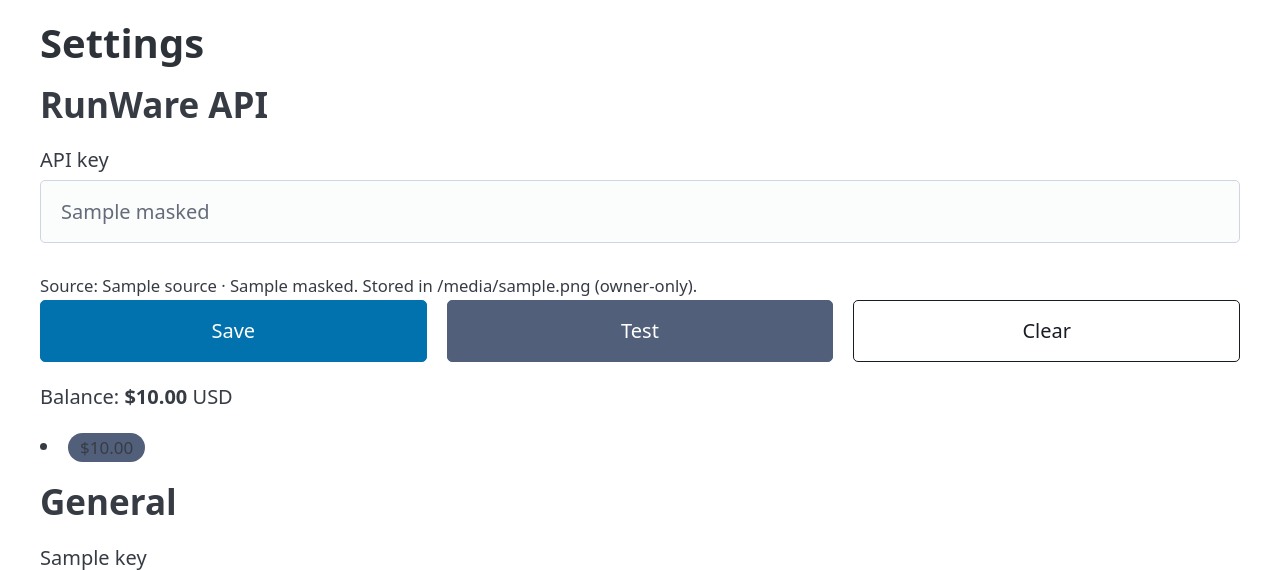
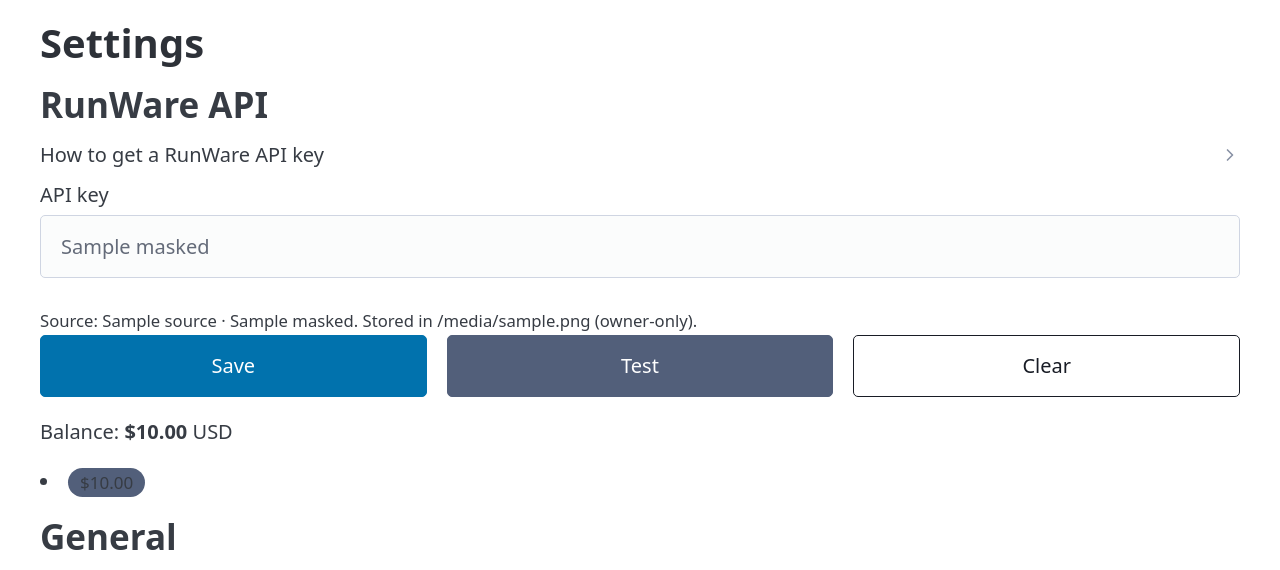
Before and after one commit to Yllonnoce/VJHStudio, a FastAPI app: template runwarestudio/web/templates/pages/settings.html in a window 1280 px wide. Shown: the part 127-697 px from the top of the page. Run offline with FastAPI, Linux system fonts and the light colour scheme; the template is opened without the code that fills it: most values are stand-ins (such as "Sample title", 1, 10 or a date in 2020); parts of the project's set-up code (start-up, migrations or seed data) failed here and were passed over.

Commit message:
feat: in-app guide for obtaining a RunWare API key
Co-Authored-By: Claude Fable 5.1 <noreply@anthropic.com>

```diff
--- a/runwarestudio/web/static/css/app.css
+++ b/runwarestudio/web/static/css/app.css
@@ -5,3 +5,4 @@ article.warn{border-left:4px solid #a35}
 #toasts{position:fixed;right:1rem;bottom:1rem;display:flex;flex-direction:column;gap:.5rem;z-index:50}
 .toast{padding:.6rem 1rem;border-radius:.5rem;background:var(--pico-card-background-color);box-shadow:0 2px 8px rgba(0,0,0,.4)}
 .htmx-indicator{opacity:0}.htmx-request .htmx-indicator,.htmx-request.htmx-indicator{opacity:1}
+.key-help{margin-bottom:.75rem} .key-help ol{margin-top:.5rem}
--- a/runwarestudio/web/templates/settings/_api_key_form.html
+++ b/runwarestudio/web/templates/settings/_api_key_form.html
@@ -1,4 +1,15 @@
 <form id="api-key-form" hx-post="/settings/api-key" hx-swap="outerHTML" hx-target="this">
+  <details class="key-help">
+    <summary>How to get a RunWare API key</summary>
+    <ol>
+      <li>Create a free account at <a href="https://runware.ai/signup" target="_blank" rel="noopener">runware.ai/signup</a> (GitHub, Google or email).</li>
+      <li>Open your dashboard at <a href="https://my.runware.ai" target="_blank" rel="noopener">my.runware.ai</a> and add some credit (pay as you go, in USD; unused balance does not expire).</li>
+      <li>In the dashboard, open <strong>API Keys</strong> and click <strong>Create Key</strong>. Give it a name such as "RunwareStudio".</li>
+      <li>Copy the key right away. The dashboard only shows it in full once.</li>
+      <li>Paste it below and click <strong>Save</strong>, then <strong>Test</strong> to see your balance.</li>
+    </ol>
+    <p><small>The key is stored only on this computer in <code>{{ paths.api_key_file }}</code>. Keep it private: anyone with the key can spend your balance. You can revoke a key at any time from the API Keys page.</small></p>
+  </details>
   <label>API key
     <input type="password" name="api_key" placeholder="{{ masked or 'paste your RunWare key' }}" autocomplete="off" {% if env_locked %}disabled{% endif %}>
   </label>
```
Also changed, not shown: tests/test_web_settings.py (+4 -0 lines).
